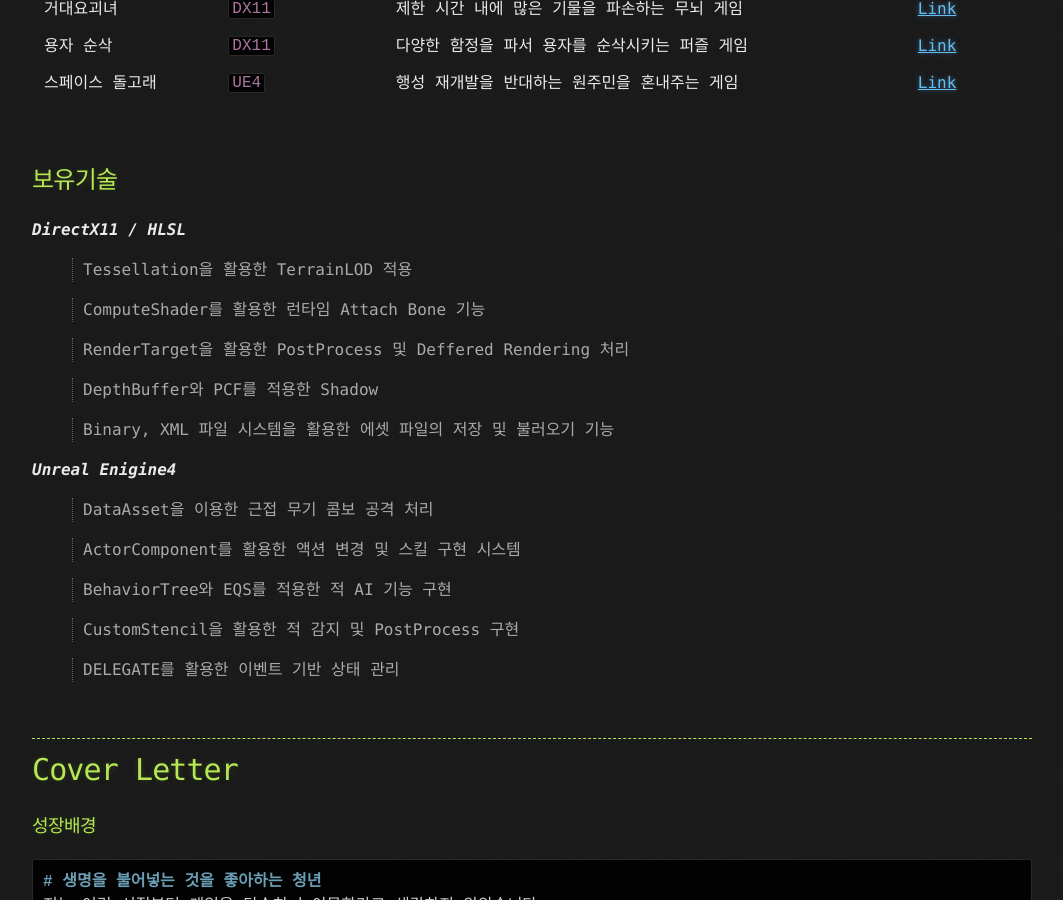
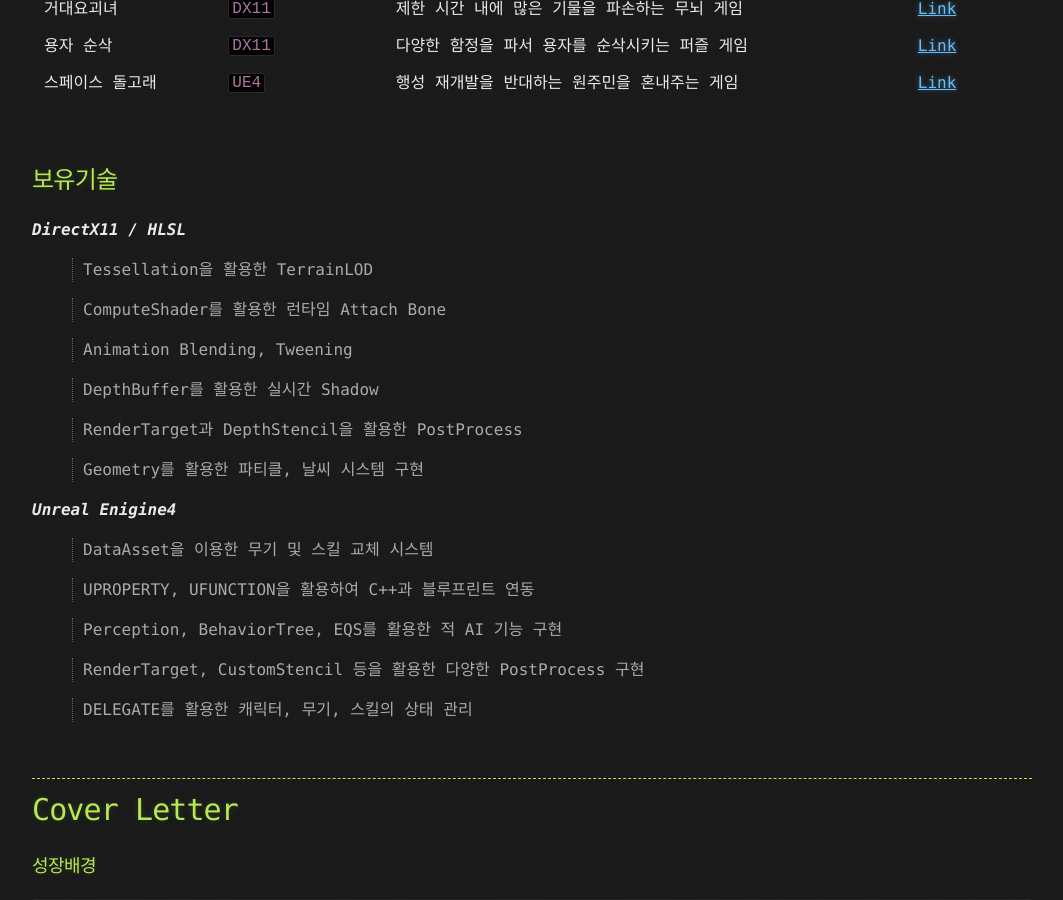
Before and after one commit to simeddk/Blog, a Jekyll site: the page built from _posts/2022-01-11-자소서 양식.md, in a window 1280 px wide and 900 px high, scrolled down 1746 px. Shown: the whole window, without its empty margins (108-1171 px from the left). Built offline with Jekyll 4.4.1, drawn with Linux system fonts in a browser that asks for light colours.

Commit message:
포스트 업로드

```diff
--- a/_posts/2022-01-11-자소서 양식.md
+++ b/_posts/2022-01-11-자소서 양식.md
@@ -52,34 +52,36 @@ published: true
 
 |Title|Evironment|Description|GitLink|
 |:--|:--|:--|:--|
-|거대요괴녀|`DX11`|제한 시간 내에 많은 기물을 파손하는 무뇌 게임|[Link](www.naver.com)|
-|용자 순삭|`DX11`|다양한 함정을 파서 용자를 순삭시키는 퍼즐 게임|[Link](www.naver.com)|
-|스페이스 돌고래|`UE4`|행성 재개발을 반대하는 원주민을 혼내주는 게임|[Link](www.naver.com)|
+|거대요괴녀|`DX11`|제한 시간 내에 많은 기물을 파손하는 무뇌 게임|[Link](https://github.com/simeddk/Blog)|
+|용자 순삭|`DX11`|다양한 함정을 파서 용자를 순삭시키는 퍼즐 게임|[Link](https://github.com/simeddk/U03_Game_Git)|
+|스페이스 돌고래|`UE4`|행성 재개발을 반대하는 원주민을 혼내주는 게임|[Link](https://github.com/simeddk)|
 
 <br/>
 
 ## 보유기술
 ***DirectX11 / HLSL***
->  Tessellation을 활용한 TerrainLOD 적용
+>  Tessellation을 활용한 TerrainLOD
 
->  ComputeShader를 활용한 런타임 Attach Bone 기능
+>  ComputeShader를 활용한 런타임 Attach Bone
 
->  RenderTarget을 활용한 PostProcess 및 Deffered Rendering 처리
+>  Animation Blending, Tweening
 
->  DepthBuffer와 PCF를 적용한 Shadow
+>  DepthBuffer를 활용한 실시간 Shadow
 
->  Binary, XML 파일 시스템을 활용한 에셋 파일의 저장 및 불러오기 기능
+>  RenderTarget과 DepthStencil을 활용한 PostProcess
+
+> Geometry를 활용한 파티클, 날씨 시스템 구현
 
 ***Unreal Enigine4***
->  DataAsset을 이용한 근접 무기 콤보 공격 처리
+>  DataAsset을 이용한 무기 및 스킬 교체 시스템
 
->  ActorComponent를 활용한 액션 변경 및 스킬 구현 시스템
+>  UPROPERTY, UFUNCTION을 활용하여 C++과 블루프린트 연동
 
->  BehaviorTree와 EQS를 적용한 적 AI 기능 구현
+>  Perception, BehaviorTree, EQS를 활용한 적 AI 기능 구현
 
->  CustomStencil을 활용한 적 감지 및 PostProcess 구현
+>  RenderTarget, CustomStencil 등을 활용한 다양한 PostProcess 구현
 
-> DELEGATE를 활용한 이벤트 기반 상태 관리
+> DELEGATE를 활용한 캐릭터, 무기, 스킬의 상태 관리
 
 <br>
 
```
Also changed, not shown: other parts of _posts/2022-01-11-자소서 양식.md (+1 -1 lines), _posts/2022-01-12-볼만한 포트폴리오.md (added, +24 -0 lines), Images/Portfolio/Cuphead.png (added), Images/Portfolio/Horror.png (added), Images/Portfolio/NecroDancer.png (added), Images/Portfolio/OneShin.png (added), Images/Portfolio/Paragon.png (added), Images/Portfolio/PuyoPuyo.png (added), Images/Portfolio/Zelda.png (added).
